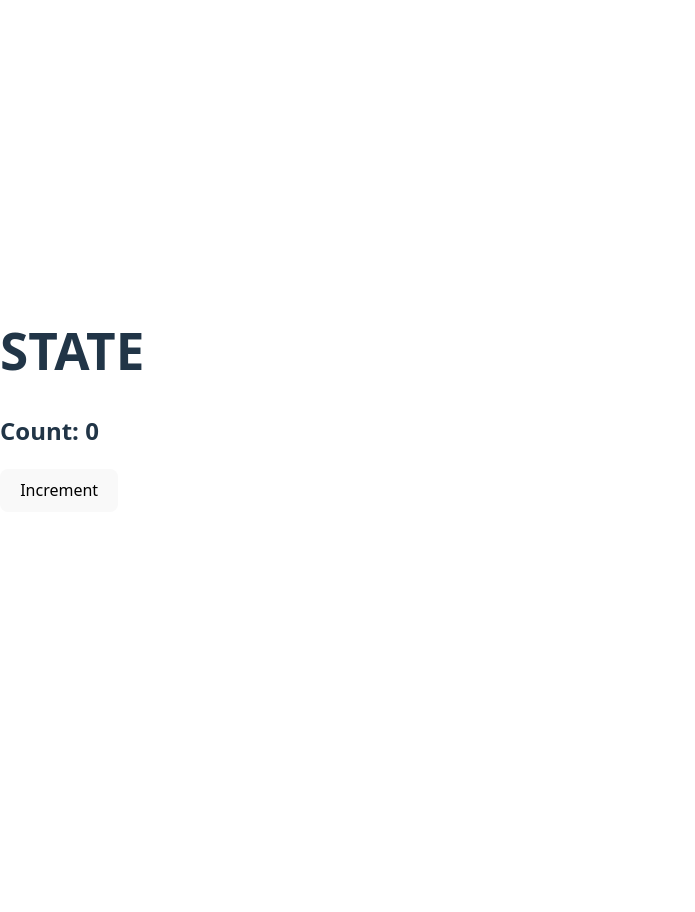
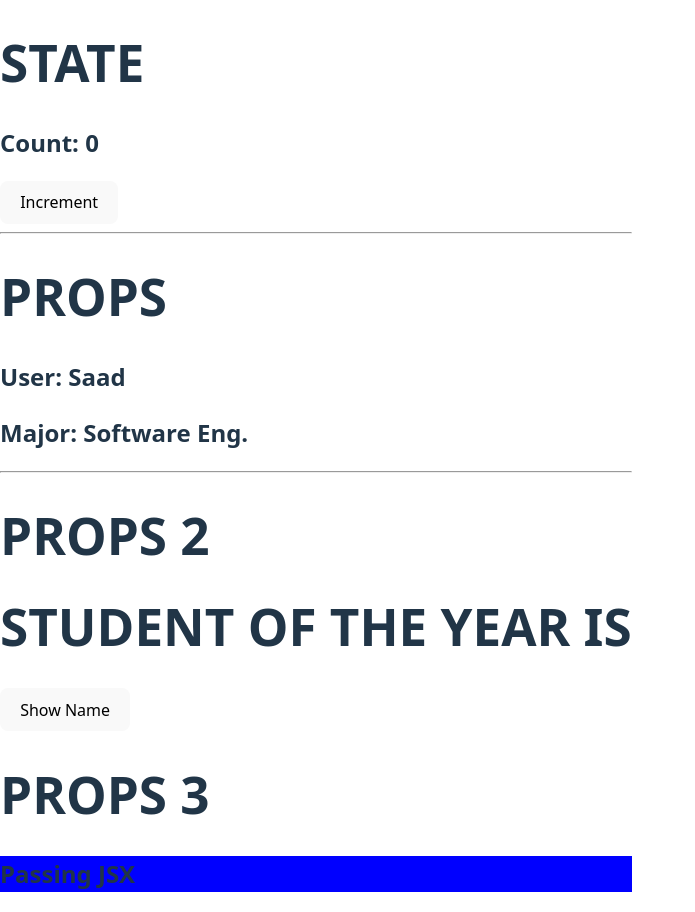
Before and after one commit to saadthedeveloper/react-practice, a React (Vite) app: page / in a window 1280 px wide. Shown: the whole page, without its empty margins (0-695 px from the left). Before the commit the page ends 800 px from the top, so only its background shows below. Built offline with nearby package versions, Linux system fonts and the light colour scheme.

Commit message:
Add prop practice

```diff
--- a/src/App.jsx
+++ b/src/App.jsx
@@ -1,9 +1,19 @@
-import Counter from "./State"
+import { useState } from 'react';
+
+import User from "./Props";
+import Counter from "./State";
+import Student from "./Props-2";
+import Greetings from "./Props-3"
 
 function App(){
+  let [name, updName] = useState();
+
   return(
     <>
-    <Counter />
+    <Counter /> {/*Example Of State*/}
+    <User name="Saad" major="Software Eng."/> {/*Example Of Props*/}
+    <Student name={name} updName={updName}/> {/*Another Example Of Props*/}
+    <Greetings><h2 style={{ backgroundColor : 'blue'}}>Passing JSX</h2></Greetings>{/*Another Example Of Props - Passing JSX*/}
     </>
   )
 }
--- /dev/null
+++ b/src/Props-2.jsx
@@ -0,0 +1,12 @@
+function Student({name, updName}){
+    return(
+        <>
+        <hr />
+        <h1>PROPS 2</h1>
+        <h1>STUDENT OF THE YEAR IS {name}</h1>
+        <button onClick={()=>{updName("Saad")}}>Show Name</button>
+        </>
+    )
+}
+
+export default Student;
--- /dev/null
+++ b/src/Props-3.jsx
@@ -0,0 +1,10 @@
+function Greetings({children}){
+    return(
+        <>
+        <h1>PROPS 3</h1>
+        {children}
+        </>
+    )
+}
+
+export default Greetings;
--- /dev/null
+++ b/src/Props.jsx
@@ -0,0 +1,15 @@
+function User({ name, major }) {
+    let userName = name;
+    let userMajor = major;
+
+    return (
+        <>
+            <hr />
+            <h1>PROPS</h1>
+            <h2>User: {userName}</h2>
+            <h2>Major: {userMajor}</h2>
+        </>
+    );
+}
+
+export default User;
```
